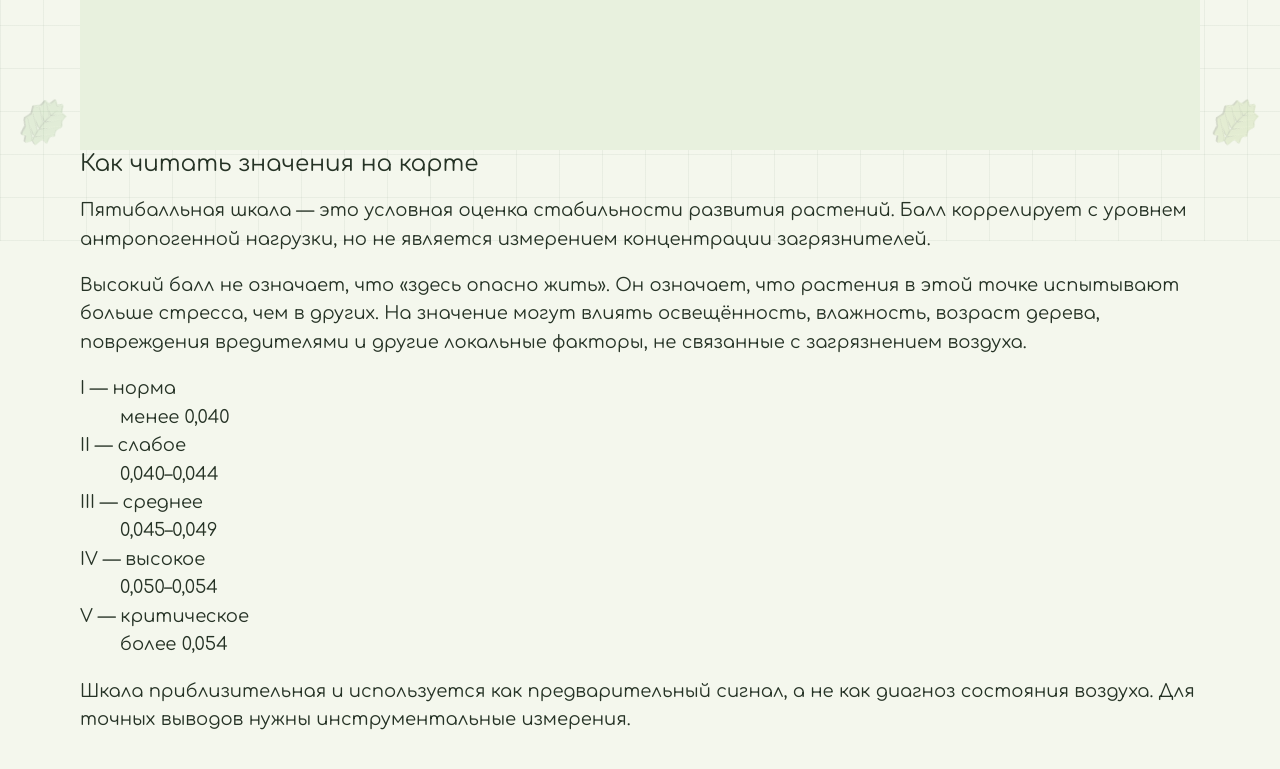
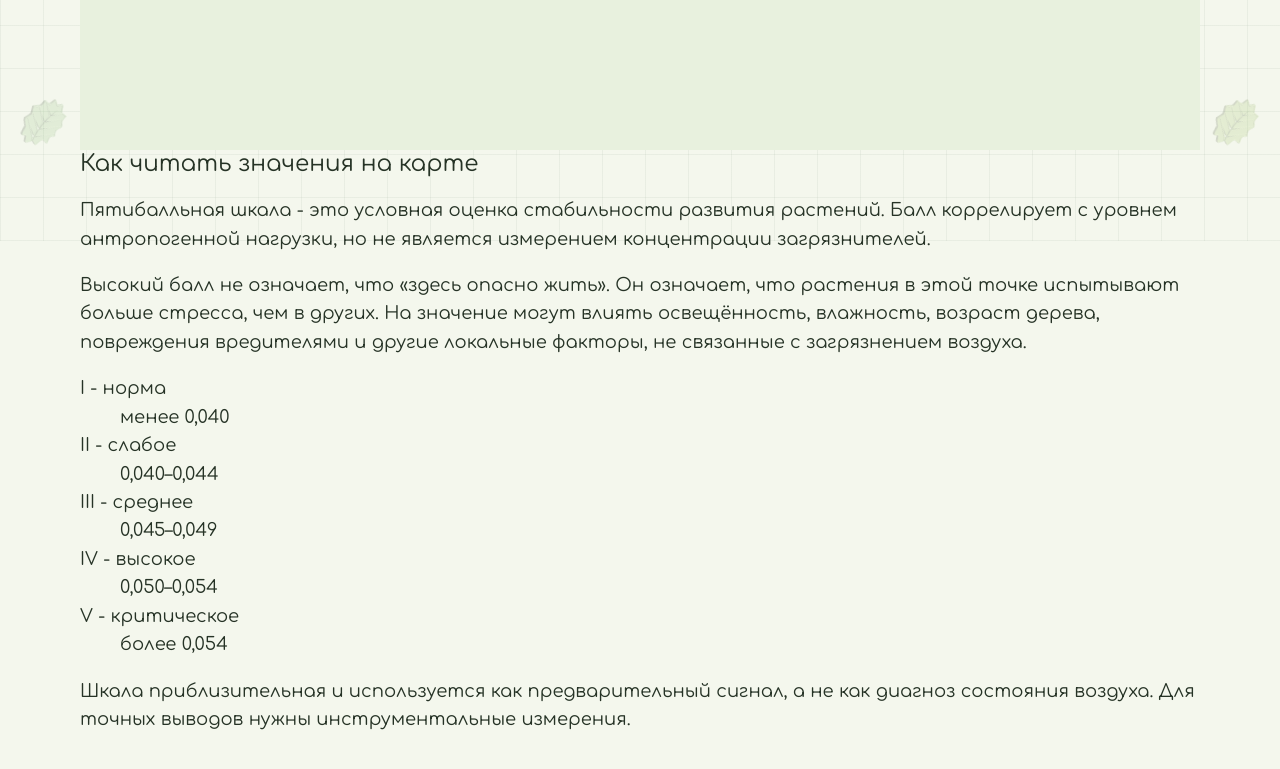
Before and after one commit to oppowink/kingisepp-ecology, a website: page map.html in a window 1280 px wide. Shown: the part 559-1328 px from the top of the page. Drawn offline with Linux system fonts and the light colour scheme.

Commit message:
Update map.html

```diff
--- a/map.html
+++ b/map.html
@@ -124,7 +124,7 @@
 <section class="karta-legend" aria-label="Пояснение к шкале флуктуирующей асимметрии">
   <h2>Как читать значения на карте</h2>
   <p>
-    Пятибалльная шкала — это условная оценка стабильности развития растений.
+    Пятибалльная шкала - это условная оценка стабильности развития растений.
     Балл коррелирует с уровнем антропогенной нагрузки, но не является измерением
     концентрации загрязнителей.
   </p>
@@ -135,11 +135,11 @@
     локальные факторы, не связанные с загрязнением воздуха.
   </p>
   <dl class="karta-legend__shkala">
-    <dt>I — норма</dt><dd>менее 0,040</dd>
-    <dt>II — слабое</dt><dd>0,040–0,044</dd>
-    <dt>III — среднее</dt><dd>0,045–0,049</dd>
-    <dt>IV — высокое</dt><dd>0,050–0,054</dd>
-    <dt>V — критическое</dt><dd>более 0,054</dd>
+    <dt>I - норма</dt><dd>менее 0,040</dd>
+    <dt>II - слабое</dt><dd>0,040–0,044</dd>
+    <dt>III - среднее</dt><dd>0,045–0,049</dd>
+    <dt>IV - высокое</dt><dd>0,050–0,054</dd>
+    <dt>V - критическое</dt><dd>более 0,054</dd>
   </dl>
   <p class="karta-legend__note">
     Шкала приблизительная и используется как предварительный сигнал,
```
